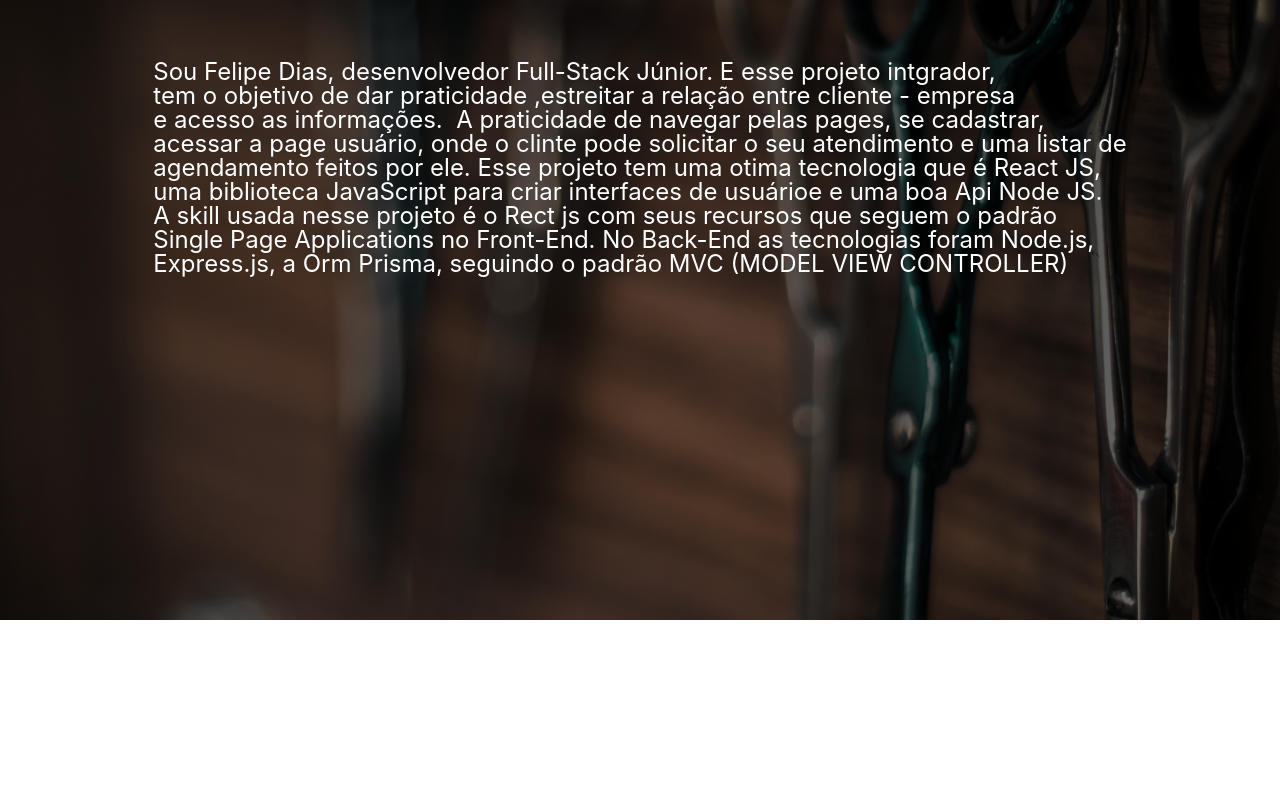
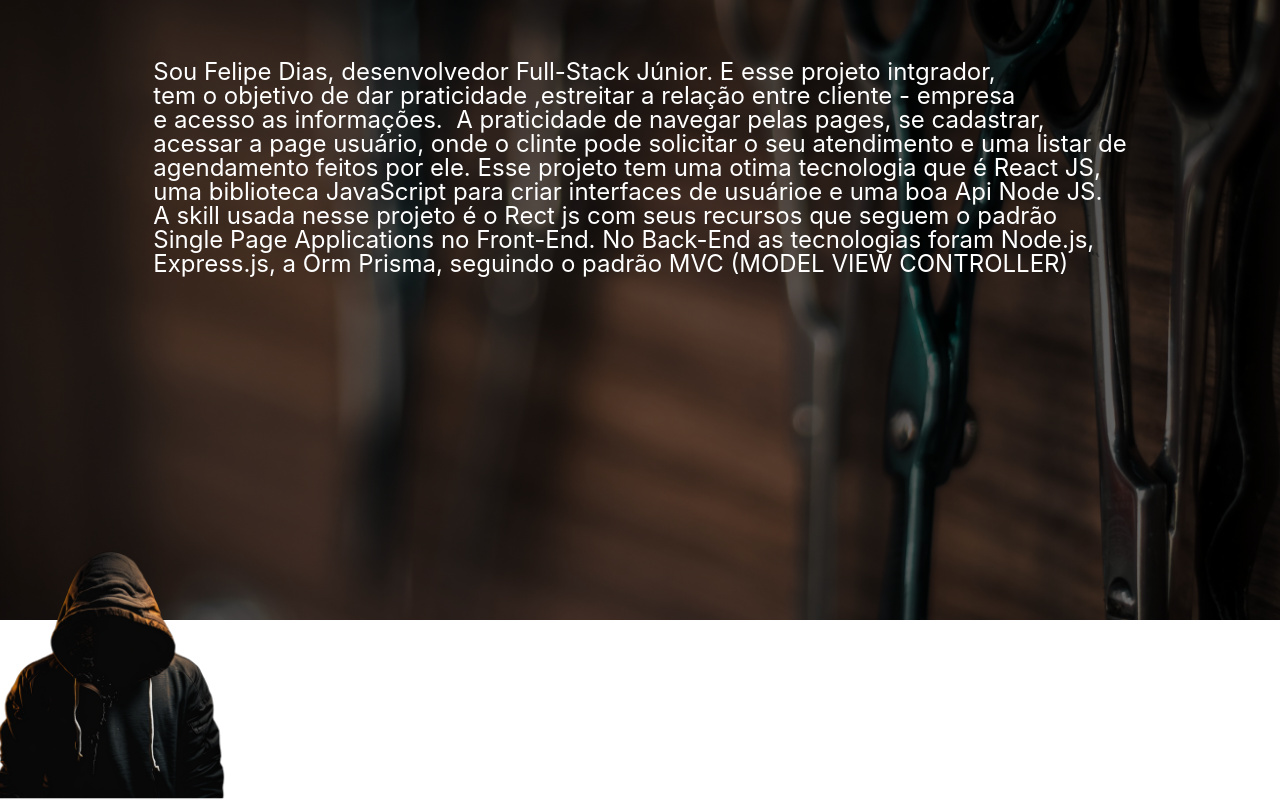
Before and after one commit to Felipediaslc/Barbearia-Strait-Front, a React (Create React App) app: page /quemsomos in a window 1280 px wide. Shown: the part 180-980 px from the top of the page. Before the commit the page ends 800 px from the top, so only its background shows below. Built offline with nearby package versions, Linux system fonts and the light colour scheme; a web font is replaced by a local one.

Commit message:
refinamento v.48

```diff
--- a/src/Pages/Quem-somos/Quem-somos.css
+++ b/src/Pages/Quem-somos/Quem-somos.css
@@ -36,11 +36,11 @@
 
 
 
-.body-part-2 {
+  .quem-somos .body-part-2 {
   position: relative;
 }
 
-.background-circle {
+  .background-circle {
   background: transparent;
   top: 500rem;
   margin-right: 8rem;
@@ -50,7 +50,7 @@
   box-shadow: 0 0 20px transparent;
 }
 
- .hoodie-guy {
+.quem-somos .body-part-2  .hoodie-guy {
   position: absolute;
   background: url(./imag/imagSVG/Hoodie-guy.png);
   left:-1rem;
--- a/src/Pages/Quem-somos/Quem-somos.js
+++ b/src/Pages/Quem-somos/Quem-somos.js
@@ -17,7 +17,10 @@
           Single Page Applications no Front-End. No Back-End as tecnologias foram Node.js,<br />
            Express.js, a Orm Prisma, seguindo o padrão MVC (MODEL VIEW CONTROLLER) <br /> </pre>
 
+       <div class="body-part-2">
+       <div class="hoodie-guy"></div>
 
+</div>
 
 
     </section >
```
